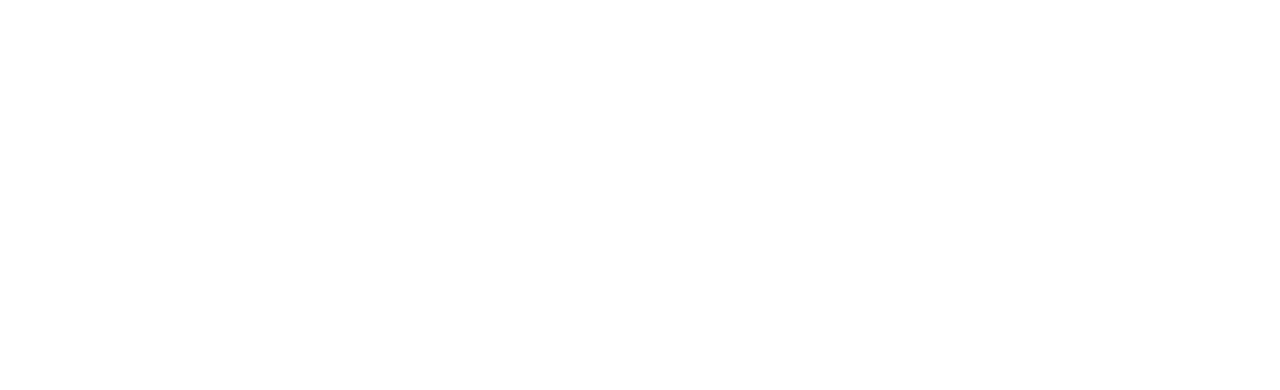
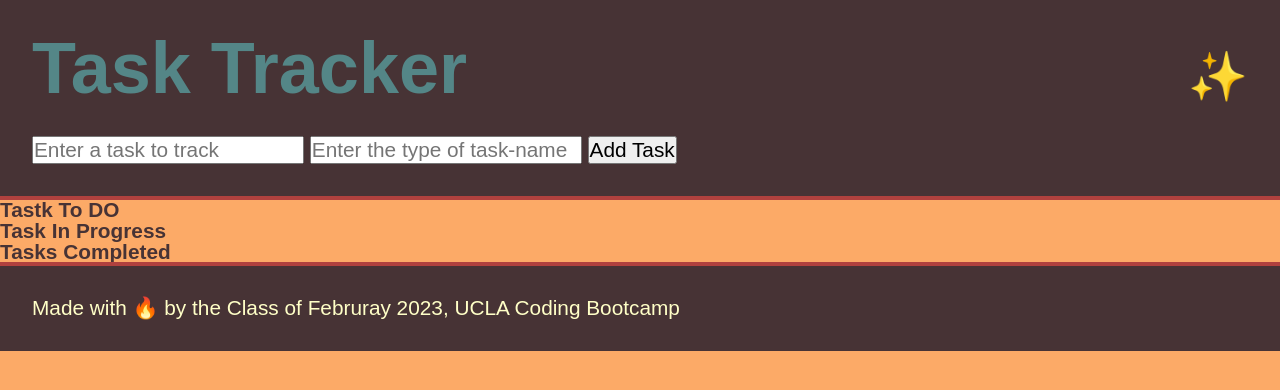
Before and after one commit to JamesJPorter/James--kanban-example, a plain HTML site: page index.html in a window 1280 px wide. Drawn offline with Linux system fonts and the light colour scheme.

Commit message:
second commit with added colors and some other styles

```diff
--- a/assets/css/style.css
+++ b/assets/css/style.css
@@ -0,0 +1,48 @@
+:root {
+  --sandy-brown: #fcaa67ff;
+  --medium-carmine: #b0413eff;
+  --cream: #ffffc7ff;
+  --steel-teal: #548687ff;
+  --old-burgundy: #473335ff;
+  --br: 5px;
+}
+
+/* general styles */
+
+body {
+    font-family: "open-sans", sans-serif;
+    font-size: 1.3rem;
+    background-color: var(--sandy-brown);
+    color: var(--old-burgundy);
+    display: flex;
+    flex-direction: column;
+}
+
+/* styles for the header and footer sections */
+header, footer {
+    background-color: var(--old-burgundy);
+    color: var(--cream);
+    padding: 2rem;
+}
+
+header {
+    border-bottom: 4px solid var(--medium-carmine);
+}
+
+footer {
+    border-top: 4px solid var(--medium-carmine);
+}
+
+header h1 {
+    font-size: 4.5rem;
+    color: var(--steel-teal);
+    text-shadow: -px 0 var(--medium-carmine), 0 1px var(--medium-carmine), 1px 0 var(--medium-carmine);
+    margin-bottom: 2rem;
+    display: flex;
+    justify-content: space-between;
+    align-items: baseline;
+}
+
+header h1 span {
+    font-size: 3rem;
+}
--- a/index.html
+++ b/index.html
@@ -9,7 +9,33 @@
     <title>James' Kanban Example</title>
 </head>
 <body>
+    <header>
+        <h1>Task Tracker<span>✨</span></h1>
+        <form>
+            <input type="text" name="task-name" placeholder="Enter a task to track">
+            <input type="text" name="task-type" placeholder="Enter the type of task-name">
+            <button type="submit">Add Task</button>
+        </form>
+    </header>
 
+    <main>
+        <section>
+            <h2 class="section-title">Tastk To DO</h2>
+            <ul class="task-list" id="task-to-do"></ul>
+        </section>
+        <section>
+            <h2 class="section-title">Task In Progress</h2>
+            <ul class="task-list" id="task-in-progress"></ul>
+        </section>
+        <section>
+            <h2 class="section-title">Tasks Completed</h2>
+            <ul class="task-list" id="tasks-completed"></ul>
+        </section>
+    </main>
+
+    <footer>
+        Made with 🔥 by the Class of Februray 2023, UCLA Coding Bootcamp
+    </footer>
 
     <script src="./assets/JS/script.js"></script>
 </body>
```
